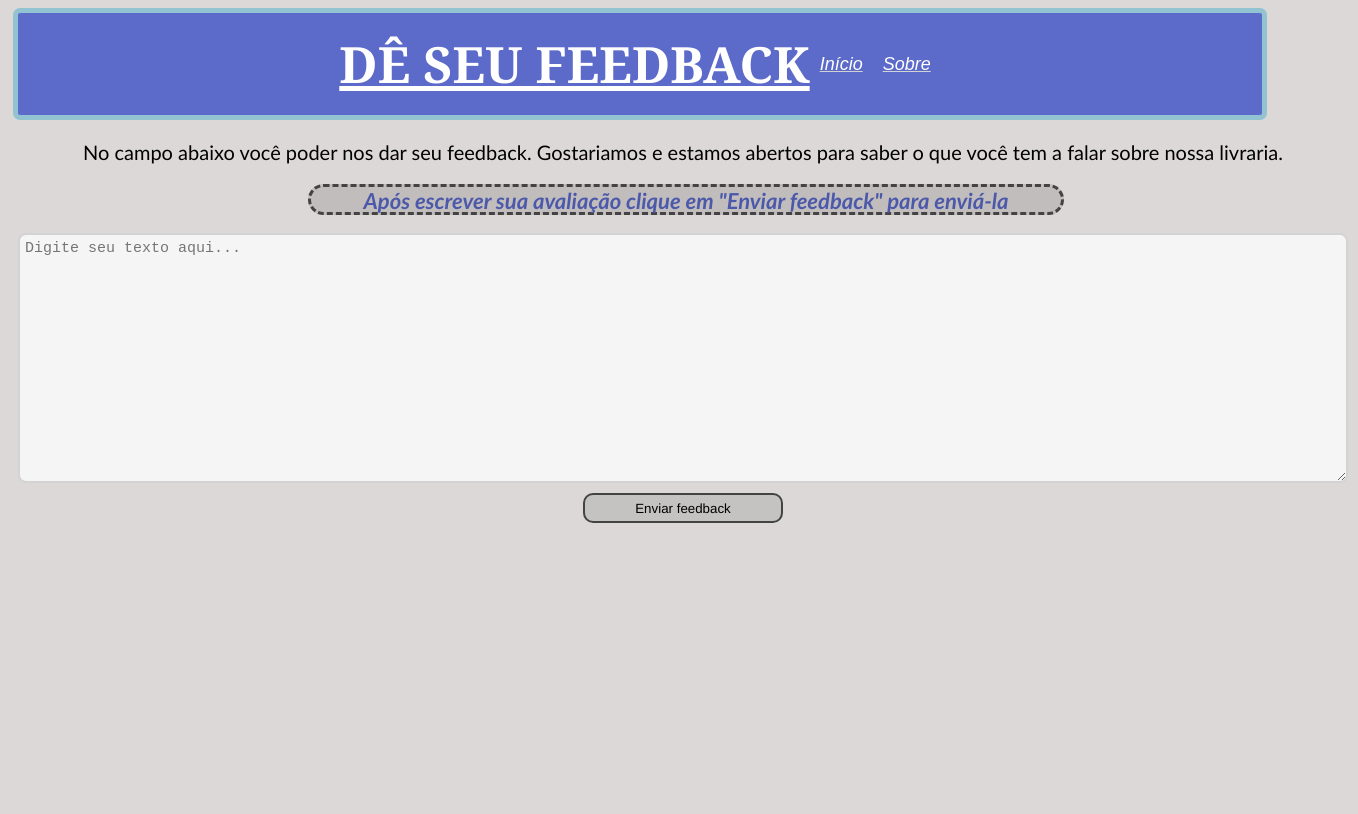
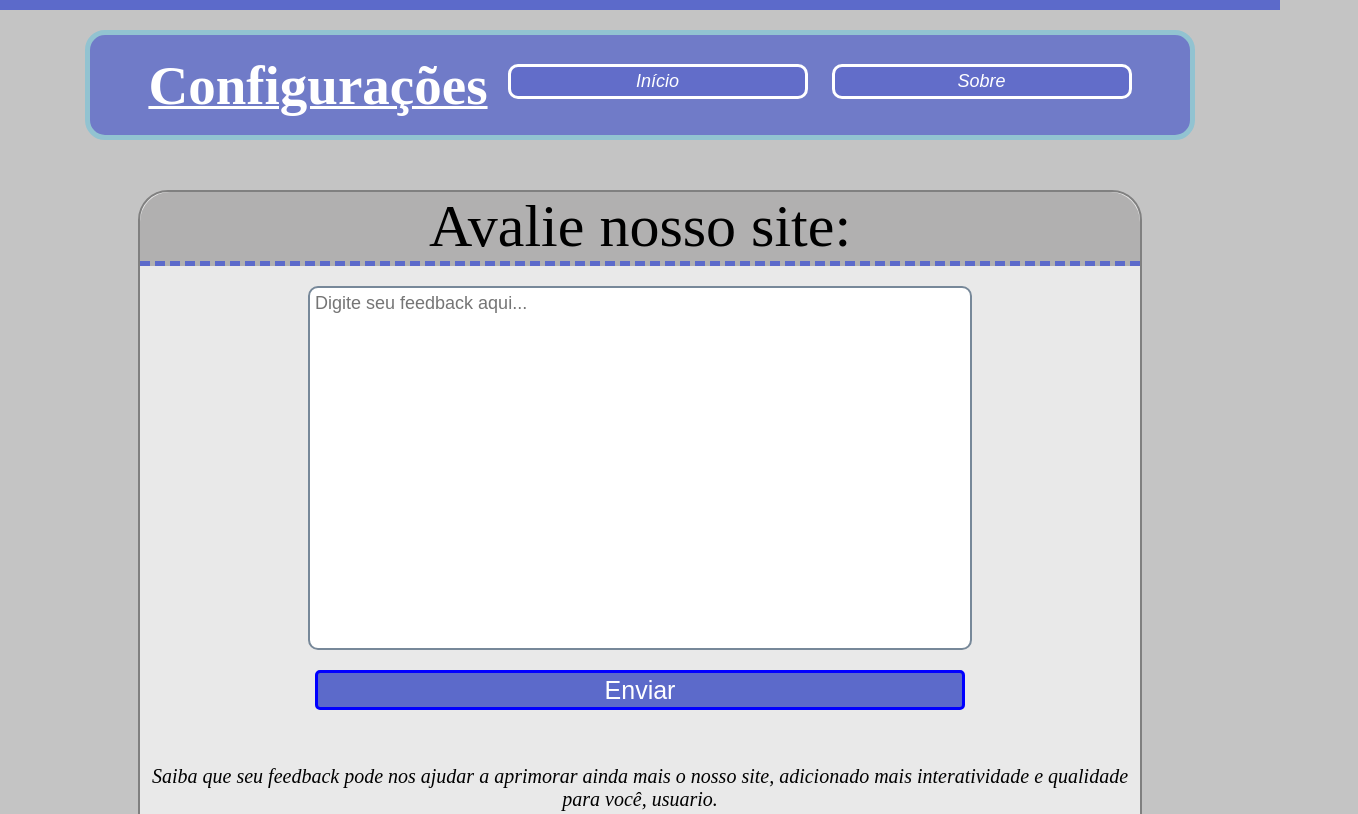
Before and after one commit to victorh1711/Livraria--Elotec, a plain HTML site: page config.html in a window 1280 px wide. Shown: the top 814 px of the page, 1358 px wide, since content can reach past the window. Drawn offline with Linux system fonts and the light colour scheme.

Commit message:
Grandes alterações em meta.html e otimizações em scripts.

```diff
--- a/Script/config.js
+++ b/Script/config.js
@@ -1,25 +1,26 @@
-document.addEventListener('DOMContentLoaded', () => {
-  const area = document.getElementById('myMultiLineInput');
+const mensagem = document.getElementById('mensagem');
+const text = document.getElementById('text');
+const button = document.getElementById('send');
+const bottle = document.getElementById('bottle')
 
-  area.focus(); // Foca no textarea
-  area.setSelectionRange(area.value.length, area.value.length);
+function reset(){
+    text.value = ''
+    button.classList.remove('bottle')
+    button.classList.add('send')
+    button.disabled = true
+    bottle.textContent = 'Seu feedback foi enviado!'
+    button.textContent = 'V'
+    mensagem.textContent = ''
+}
 
-  function insertAtCursor(myField, myValue) {t
-    if (document.selection) {
-      myField.focus();
-      sel = document.selection.createRange();
-      sel.text = myValue;
+function teste(){
+    if(text.value != ''){
+        mensagem.textContent = 'Aguarde...'
+        mensagem.style.color = 'blue'
+        setTimeout(reset, 5000)
+
+    } else if(text.value == ''){
+        mensagem.textContent = 'O campo está vazio...'
+        mensagem.style.color = 'red'
     }
-    else if (myField.selectionStart || myField.selectionStart == '0') {
-      var startPos = myField.selectionStart;
-      var endPos = myField.selectionEnd;
-      myField.value = myField.value.substring(0, startPos)
-        + myValue
-        + myField.value.substring(endPos, myField.value.length);
-      myField.selectionStart = startPos + myValue.length;
-      myField.selectionEnd = startPos + myValue.length;
-    } else {
-      myField.value += myValue;
-    }
-  }
-});
+}
--- a/Script/meta.js
+++ b/Script/global.js
@@ -4,3 +4,6 @@ function abrirIndex(){
 function abrirConf(){
     window.location.href = 'config.html'
 }
+function abrirMeta(){
+    window.location.href = 'meta.html'
+}
--- a/Styles/config.css
+++ b/Styles/config.css
@@ -1,96 +1,137 @@
+*{
+    margin: 0px ;
+    padding: 0px;
+}
 body{
-    background-color: rgb(220, 216,216);
+    background-color: rgb(196, 196, 196);
+    display: flex;
+    justify-content: baseline;
+    align-items: center;
+    flex-direction: column;
+    flex-wrap: nowrap;
+    border-top: 10px solid rgb(92, 106, 202 );
+    border-bottom: 50px solid rgb(92, 106, 202 );
+}
+p{
+    font-size: 20px;
+    font-family: 'Times New Roman', Times, serif    ;
+    font-style: italic;
+
 }
 header{
- background-color: rgb(92, 106, 202);
- height: 100px;
- width: auto;
- margin: 5px;
- padding: 1px;
- display: flex;
- border: 5px solid rgb(146, 195, 209);
- border-radius: 7px;
- justify-content: center;
+    background-color: rgba(92, 106, 202, 0.800);
+    color: rgba(255, 255, 255, 1);
+    width: 1100px;
+    height: 100px;
+    border: 5px solid rgb(146, 195, 209);
+    border-radius: 20px;
+    margin-top: 20px;
+    text-align: center;
+    display: flex;
+    justify-content: center;
+    align-items: center ;
 }
-.titulo{
- display: flex;
- flex-wrap: nowrap;
- flex-direction: row;
- margin: 5px;
- padding: 5px;
+header h1{
+    font-size: 55px;
+    text-decoration: 3px underline;
+    margin: 10px;
 
 }
-header h1{
+header button{
     color: white;
-    font-size: 50px;
-    font-family: Georgia, 'Times New Roman', Times, serif;
-    text-decoration: underline white;
-    align-self: center;
-}
-header a{
-    color: white;
+    background-color: rgba(96, 106, 202, 0.800);
     font-size: 18px;
     font-family: Arial, Helvetica, sans-serif;
     font-style: italic;
     align-self: center;
-    text-decoration: underline lightgray;
+    margin:10px;
+    margin-top: 2px;
+    border: 3px solid white;
+    border-radius: 10px;
+    width: 300px;
+    height: 35px;
+
+}
+header button:hover{
+    font-size: 20px;
+    border:3px solid blue ;
+}
+ header button:active{
+    background-color:rgba(0, 0, 0, 0.100) ;
+    width: 250px;
+}
+.content{
+    background-color: rgb(233, 233, 233);
+    width: 1000px;
+    height: 700px;
+    text-align: center;
+    margin: 50px;
+    border: 2px solid gray;
+    border-radius: 30px;
+    display: flex ;
+    flex-direction: column;
+
+}
+.content h1{
+    font-size: 60px ;
+    font-weight: lighter;
+    border-bottom: 5px dashed rgb(92, 106, 202 );
+    background-color: rgb(177, 176, 176);
+    border-top-left-radius: 30px;
+    border-top-right-radius: 30px;
+    color: black;
+}
+.content textarea{
+    margin: 20px;
+    height: 350px;
+    width: 650px;
+    text-align: start;
+    border: 2px solid lightslategray;
+    border-radius: 10px;
+    font-size: 18px;
+    font-family: Arial, Helvetica, sans-serif;
+    padding: 5px;
+    cursor: text;
+    resize: none;
     align-self: center;
-    margin: 10px;
 }
-header a:hover{
-    font-size: 22px;
-    border:3px solid rgb(68, 68, 214) ;
-    border-radius: 20px;
+.bottle{
+    background-color: rgb(92, 106, 202 );
+    font-size: 25px;
+    font-style: normal;
+    border: 3px solid blue;
+    border-radius: 5px;
+    width: 650px;
+    height: 40px;
+    color: white;
+    align-self: center;
 }
-.avalie{
-    width: 1350px;
-    height: 450px;
-    color:black;
-    font-family: 'Gill Sans', 'Gill Sans MT', Calibri, 'Trebuchet MS', sans-serif;
+.bottle:active{
+    opacity: 0.5;
+    border: 2px solid darkslategray;
+}
+.send{
+    border-radius: 50%;
+    width: 50px;
+    height: 50px;
+    font-size: 40px;
+    font-family: 'Trebuchet MS', 'Lucida Sans Unicode', 'Lucida Grande', 'Lucida Sans', Arial, sans-serif;
+    background-color: rgb(6, 190, 6);
+    color: white;
+    border: 3px solid green;
+    align-self: center;
+}
+#mensagem{
     font-size: 20px;
-    justify-content: center ;
-    text-align: center;
+    font-family: Arial, Helvetica, sans-serif;
+    font-weight: bolder;
+    align-self: center;
+    margin-top: 5px;
+    margin-bottom: 20px;
 }
-.avalie h2{
-    background-color: rgb(193, 189, 189);
-    height: 25px;
-    width: 750px;
-    color:rgb(76, 89, 170);
-    font-family: 'Gill Sans', 'Gill Sans MT', Calibri, 'Trebuchet MS', sans-serif;
-    font-size: 22px;
-    text-align: center;
-    border: dashed rgb(68, 66, 66);
-    border-radius:20px ;
-    text-align: center;
-    margin-left:300px ;
-    font-style: italic;
-}
-.enter{
-    display: flex;
-    flex-direction: column;
-    font-family: Georgia, 'Times New Roman', Times, serif;
-    justify-content: center;
-    align-items: center;
-}
-.enter button{
-    width: 200px;
-    height: 30px;
-    border:2px solid rgb(68, 67, 67) ;
-    border-radius: 10px;
-    font-family: 'Franklin Gothic Medium', 'Arial Narrow', Arial, sans-serif;
-    background-color: rgb(197, 194, 194);
+#bottle{
+    font-size: 20px;
+    font-family:Georgia, 'Times New Roman', Times, serif ;
+    margin-bottom: 20px;
     margin-top: 10px;
 }
-.enter textarea{
-    background-color: whitesmoke;
-    border-radius: 8px;
-    width: 1330px;
-    height: 250px;
-    border: 2px solid lightgray;
-    text-align: left;
-    padding: 5px;
-    font-size: 15px;
-    resize: vertical;
-    overflow-y: auto;
-    box-sizing: border-box;
-}
--- a/config.html
+++ b/config.html
@@ -1,27 +1,28 @@
 <!DOCTYPE html>
-<html lang="pt-br">
+<html lang="pt-BR">
 <head>
     <meta charset="UTF-8">
     <meta name="viewport" content="width=device-width, initial-scale=1.0">
-    <title>Avalie</title>
+    <title>Avalie...</title>
     <link rel="stylesheet" href="Styles/config.css">
 </head>
 <body>
     <header>
-        <h1>DÊ SEU FEEDBACK</h1>
-        <a href="index.html">Início</a>
-        <a href="meta.html">Sobre</a>
+        <h1>Configurações</h1>
+        <div>
+            <button onclick="abrirIndex()">Início</button>
+            <button onclick="abrirMeta()">Sobre</button>
+        </div>
     </header>
-    <section class="avalie">
-        <div class="texto">
-            <p>No campo abaixo você poder nos dar seu feedback. Gostariamos e estamos abertos para saber o que você tem a falar sobre nossa livraria.</p>
-            <h2>Após escrever sua avaliação clique em "Enviar feedback" para enviá-la</h2>
-        </div>
-        <div class="enter">
-            <textarea id="input" class="area" placeholder="Digite seu texto aqui..."></textarea>
-            <button onclick="">Enviar feedback</button>
-            <p id="mensagem"></p>
-        </div>
-     </section>
+    <div class="content">
+        <h1>Avalie nosso site:</h1>
+        <textarea id="text" placeholder="Digite seu feedback aqui..." ></textarea>
+        <button id="send" class="bottle" onclick="teste()" >Enviar</button>
+        <p id="bottle"></p>
+        <p id="mensagem"></p>
+        <p>Saiba que seu feedback pode nos ajudar a aprimorar ainda mais o nosso site, adicionado mais interatividade e qualidade para você, usuario.</p>
+    </div>
+    <script src="Script/config.js"></script>
+    <script src="Script/global.js"></script>
 </body>
 </html>
```
Also changed, not shown: Styles/meta.css (+6 -4 lines), index.html (+1 -1 lines), meta.html (+3 -3 lines).
